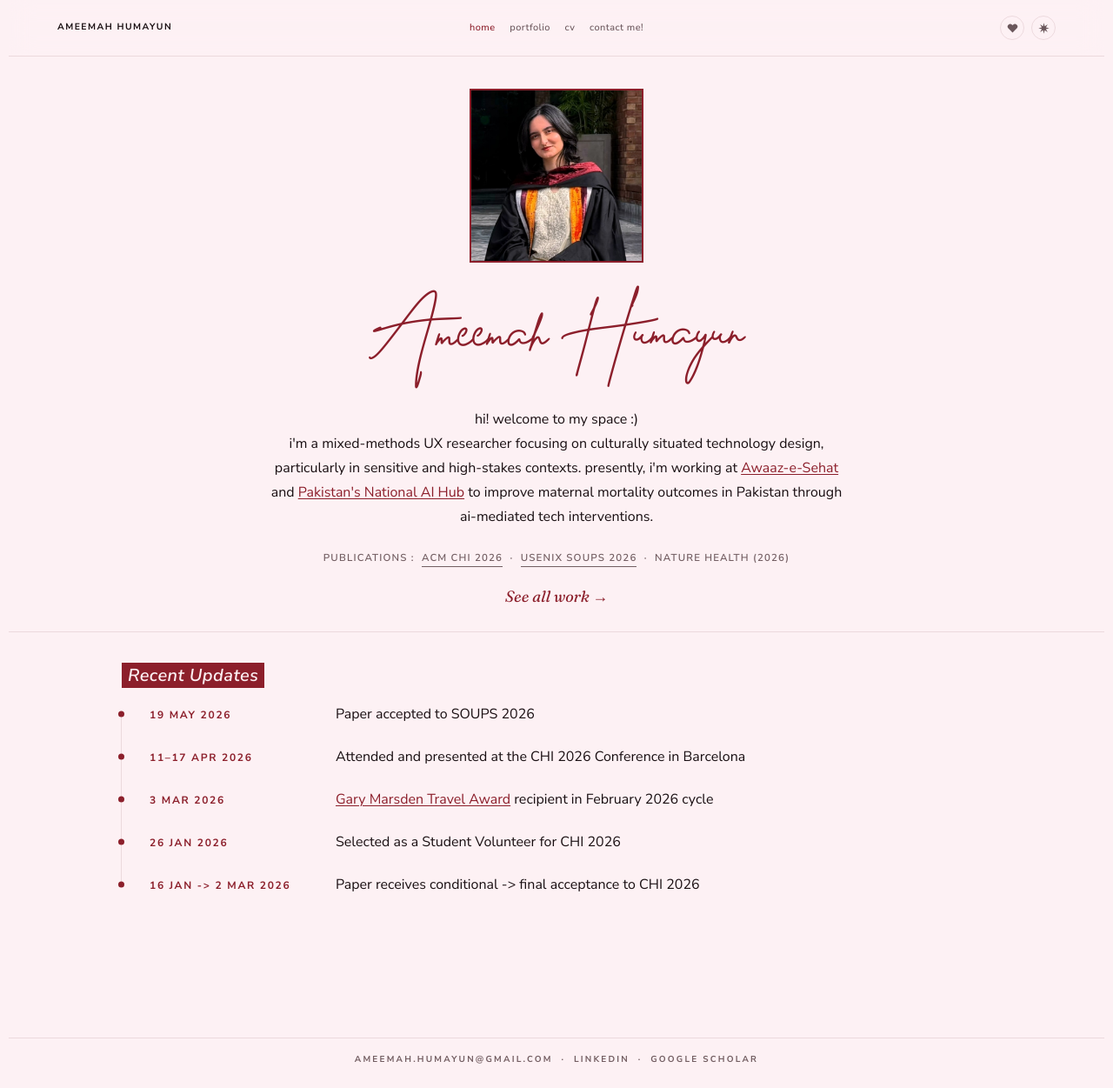
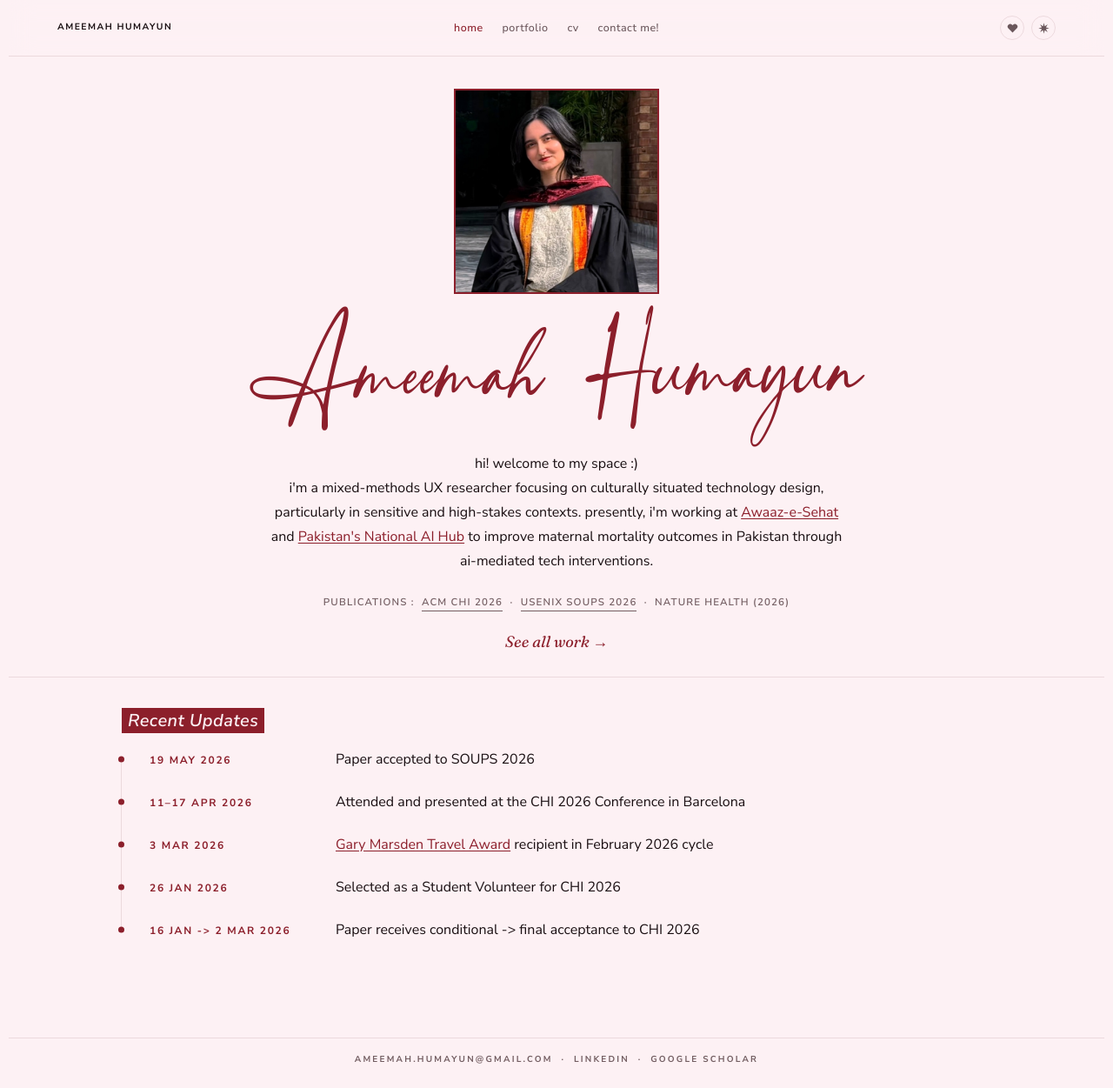
Before and after one commit to ameemahumayun/ameemahumayun.github.io, a Jekyll site: the page built from index.html, in a window 1280 px wide and 1251 px high. Shown: the whole window at 87% size. Built offline with Jekyll 4.4.1, drawn with Linux system fonts in a browser that asks for light colours.

Commit message:
Original fonts back: Priestacy name, 12.5px nav links
Name: back to Priestacy at its original clamp(3.75rem, 7.5vw, 6rem)
(2.75rem on phones); the Darlington face and file are removed.
Priestacy's opening swash reaches further left than its tail, leaving
the ink ~0.06em left of center, so a translateX(0.06em) recenters it.
The gaps under the name grow (3rem desktop, 2rem below 900px) so the
y's descender clears the bio.

Nav links: back to 12.5px (11px at <=768px). To keep them spanning the
photo edge to edge, --portrait-size now follows the links' natural
width at those sizes, 236px and 204px, instead of the other way round.

Measured in a local build at 1200, 768 and 390px: links and portrait
share the same edges exactly, and the name's ink is centered within
0.5px.

Co-Authored-By: Claude Opus 5.5 <noreply@anthropic.com>
Claude-Session: https://claude.ai/code/session_01RzgRSrTmedEEfQSDh9yj4S

```diff
--- a/assets/css/components.css
+++ b/assets/css/components.css
@@ -264,14 +264,13 @@
   .hero--profile .hero__row { flex-direction: column; align-items: center; gap: var(--space-4); }
   .hero--profile .hero__text { text-align: center; }
   .hero__avatar-frame { order: -1; width: 220px; transform: none; }
-  :root { --portrait-size: 160px; }
   .hero__portrait { margin-top: 0; margin-bottom: 1.25rem; }
   /* index.html sets the name's desktop margins inline (tuned against the
      two-column row, which doesn't exist in this stacked layout) — override
      with !important since nothing less specific beats an inline style. */
   .hero__name {
     margin-top: 0.5rem !important;
-    margin-bottom: 1.25rem !important;  /* clears the y's descender */
+    margin-bottom: 2rem !important;  /* clears the y's descender */
   }
   .hero--profile .eyebrow-rule {
     white-space: normal;
@@ -287,7 +286,7 @@
      .hero__name, to outrank .signature-text's own font-size — same
      specificity, but .signature-text is later in the cascade.) */
   .signature-text.hero__name {
-    font-size: 11vw;
+    font-size: 2.75rem;
   }
 }
 
@@ -650,13 +649,6 @@ details[open] .accordion__icon::after { opacity: 0; }                          /
 /* 29. SIGNATURE TEXT (hand-written name, homepage hero) -------------------- */
 /* Self-hosted (personal-use licensed) — not a Google Fonts import. */
 @font-face {
-  font-family: "Darlington";
-  src: url("/assets/fonts/darlington.woff2") format("woff2");
-  font-weight: 400;
-  font-style: normal;
-  font-display: swap;
-}
-@font-face {
   font-family: "Priestacy";
   src: url("/assets/fonts/priestacy.woff2") format("woff2");
   font-weight: 400;
@@ -671,15 +663,12 @@ details[open] .accordion__icon::after { opacity: 0; }                          /
   font-display: swap;
 }
 .signature-text {
-  font-family: "Darlington", "Priestacy", "Sacramento", cursive;
+  font-family: "Priestacy", "Sacramento", cursive;
   font-weight: 400;
   font-style: normal;
   color: var(--color-accent);
-  /* Darlington is compact — its ink is only ~4.3x its font-size wide —
-     so it needs a larger size than the earlier scripts to read at a
-     similar scale. No left offset: its ink sits exactly on its advance
-     box, so plain text-align:center (.hero__name) centers it. */
-  font-size: clamp(2.5rem, 8.3vw, 6.25rem);
+  /* No left offset: plain text-align:center (.hero__name) centers it. */
+  font-size: clamp(3.75rem, 7.5vw, 6rem);
   line-height: 1.1;
   /* A connected script has to keep its own spacing — the tight tracking
      h1 inherits from base.css squeezed the letters together and broke
@@ -693,7 +682,10 @@ details[open] .accordion__icon::after { opacity: 0; }                          /
   pointer-events: none;
   /* Slight upward slant: left edge sits ~3px lower, right edge ~3px
      higher, like a handwritten signature drifting upward. */
-  transform: rotate(-0.48deg);
+  /* translateX: Priestacy's opening swash reaches further left than its
+     tail reaches right, so the ink sits ~0.06em left of its own box —
+     nudged back so the visible name is centered. */
+  transform: translateX(0.06em) rotate(-0.48deg);
 }
 
 
--- a/assets/css/layout.css
+++ b/assets/css/layout.css
@@ -70,8 +70,8 @@
 /* The links row is exactly as wide as the homepage portrait
    (--portrait-size), with the first link starting at its left edge and
    the last ending at its right — space-between spreads what's left
-   between them. The font size is what makes the four labels fit that
-   width with comfortable gaps; change it together with --portrait-size. */
+   between them. --portrait-size is set to these labels' natural width at
+   this font size (with the original 22px gaps); change the two together. */
 .nav__links {
   display: flex;
   align-items: center;
@@ -79,7 +79,7 @@
   justify-self: center;
   width: var(--portrait-size);
   gap: 6px;
-  font-size: 11px;
+  font-size: 12.5px;
   letter-spacing: var(--tracking-wide);
 }
 .nav__links a {
@@ -184,18 +184,16 @@ padding-top: 0;
 /* ==========================================================================
    RESPONSIVE
    ========================================================================== */
-/* Portrait shrinks to 160px at this width (components.css), so the
-   links row does too. */
-@media (max-width: 900px) {
-  .nav__links { font-size: 9px; }
-}
-
 @media (max-width: 768px) {
   .container,
   .container-wide,
   .hero__inner { padding: 0 var(--gutter-mobile); }
 
   .nav { padding: 14px var(--gutter-mobile); }
+  /* Links drop to 11px here, so the portrait (and the links row with it)
+     narrows to their natural width at that size. */
+  :root { --portrait-size: 204px; }
+  .nav__links { font-size: 11px; }
 
   .hero { padding: 5rem 0 4.5rem; }
   .section { padding: 4.5rem 0; }
--- a/assets/css/tokens.css
+++ b/assets/css/tokens.css
@@ -104,7 +104,7 @@
   --gutter-nav:       56px;   /* nav sits closer to viewport edges */
   --gutter-mobile:    24px;
   --nav-height:       64px;
-  --portrait-size:    200px;  /* homepage portrait; nav links span exactly this (160px at <=900px, components.css) */
+  --portrait-size:    236px;  /* homepage portrait = the nav links' natural width at 12.5px (204px at <=768px, layout.css) */
 
 
   /* ----- BORDERS & RADII ------------------------------------------------- */
--- a/index.html
+++ b/index.html
@@ -9,7 +9,7 @@ description: Mixed-methods UX researcher working on human-centered AI for health
 <header class="hero hero--profile">
   <div class="hero__inner">
     <img class="hero__portrait" src="{{ '/assets/images/me.jpeg' | relative_url }}" alt="Portrait of Ameemah Humayun" width="600" height="802">
-    <h1 class="signature-text hero__name" style="margin-top:0;margin-bottom:1.75rem;">Ameemah Humayun</h1>
+    <h1 class="signature-text hero__name" style="margin-top:0;margin-bottom:3rem;">Ameemah Humayun</h1>
     <div class="hero__row hero__row--solo">
       <div class="hero__text">
         <p class="lead" style="max-width:660px;font-size:var(--text-base);line-height:1.75;margin-top:0;margin-bottom:1.5rem;">hi! welcome to my space :)<br>i'm a mixed-methods UX researcher focusing on culturally situated technology design, particularly in sensitive and high-stakes contexts. presently, i'm working at <a href="https://or.lums.edu.pk/research-project/lums-faculty-showcases-bill-melinda-gates-foundation-funded-project-78th-un" target="_blank" rel="noopener" class="link-teal">Awaaz-e-Sehat</a> and <a href="https://lums.edu.pk/news/lums-awarded-major-grant-establish-pakistans-first-national-ai-hub" target="_blank" rel="noopener" class="link-teal">Pakistan's National AI Hub</a> to improve maternal mortality outcomes in Pakistan through ai-mediated tech interventions.</p>
```
Also changed, not shown: assets/fonts/darlington.woff2 (deleted).
